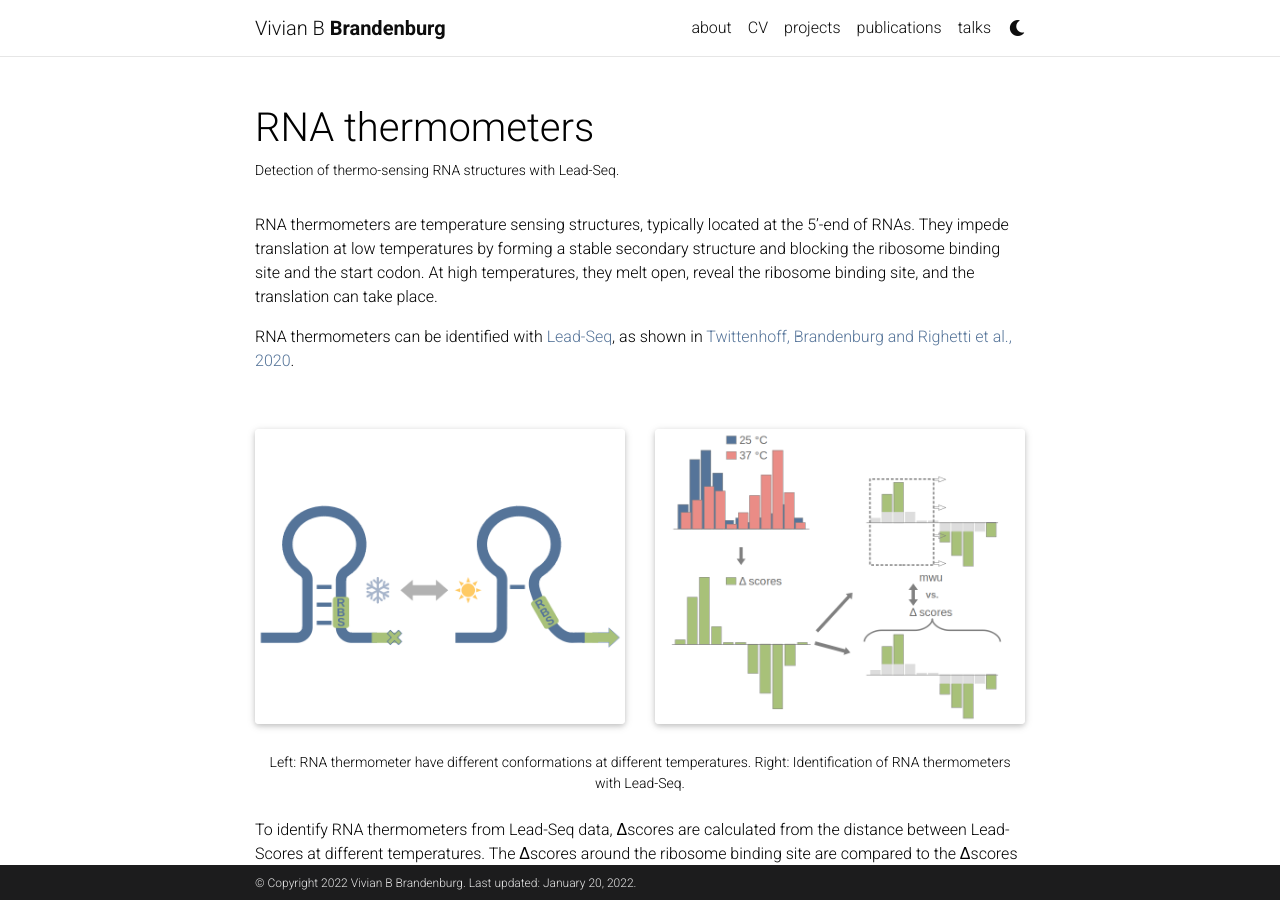
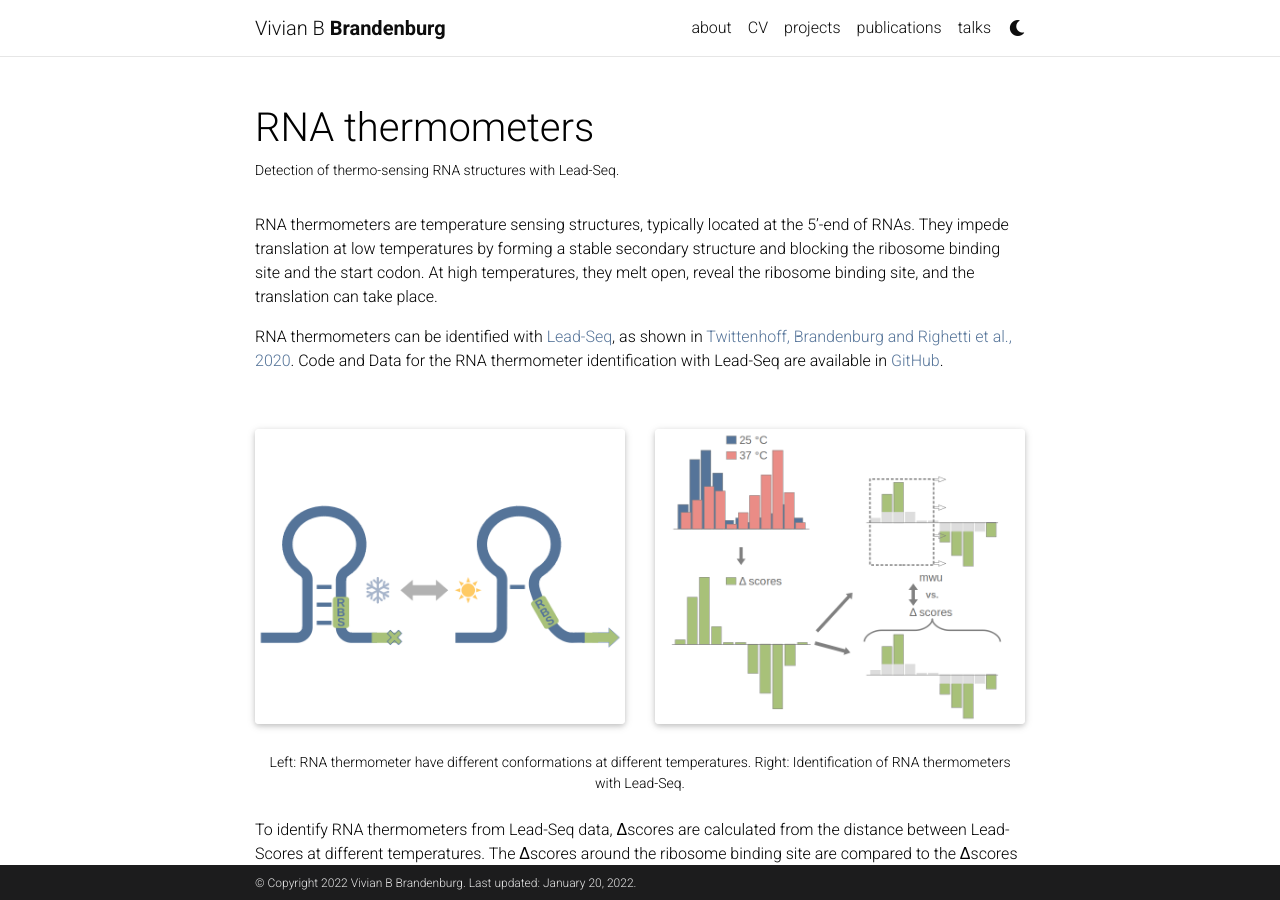
Before and after one commit to VivianBrandenburg/vivianbrandenburg.github.io, a Jekyll site: the page built from _projects/2_RNA_thermometers.md, in a window 1280 px wide and 900 px high. Built offline with Jekyll 4.4.1, drawn with Linux system fonts in a browser that asks for light colours; full-size pictures stand in for the smaller copies a plugin makes; comment, search, counter and statistics services are not loaded; a style sheet for code colours, icons or effects is not loaded.

Commit message:
add  link

```diff
--- a/_projects/2_RNA_thermometers.md
+++ b/_projects/2_RNA_thermometers.md
@@ -10,7 +10,7 @@ category: work
 
 RNA thermometers are temperature sensing structures, typically located at the 5'-end of RNAs. They impede translation at low temperatures by forming a stable secondary structure and blocking the ribosome binding site and the start codon. At high temperatures, they melt open, reveal the ribosome binding site, and the translation can take place.
 
-RNA thermometers can be identified with [Lead-Seq]({{ site.baseurl }}{% link _projects/2_leadseq.md %}), as shown in [Twittenhoff, Brandenburg and Righetti et al., 2020](https://doi.org/10.1093/nar/gkaa404).
+RNA thermometers can be identified with [Lead-Seq]({{ site.baseurl }}{% link _projects/2_leadseq.md %}), as shown in [Twittenhoff, Brandenburg and Righetti et al., 2020](https://doi.org/10.1093/nar/gkaa404). Code and Data for the RNA thermometer identification with Lead-Seq are available in [GitHub](https://github.com/VivianBrandenburg/LeadSeq).
 
 &nbsp;
 
```
Also changed, not shown: _projects/2_leadseq.md (+1 -1 lines).
